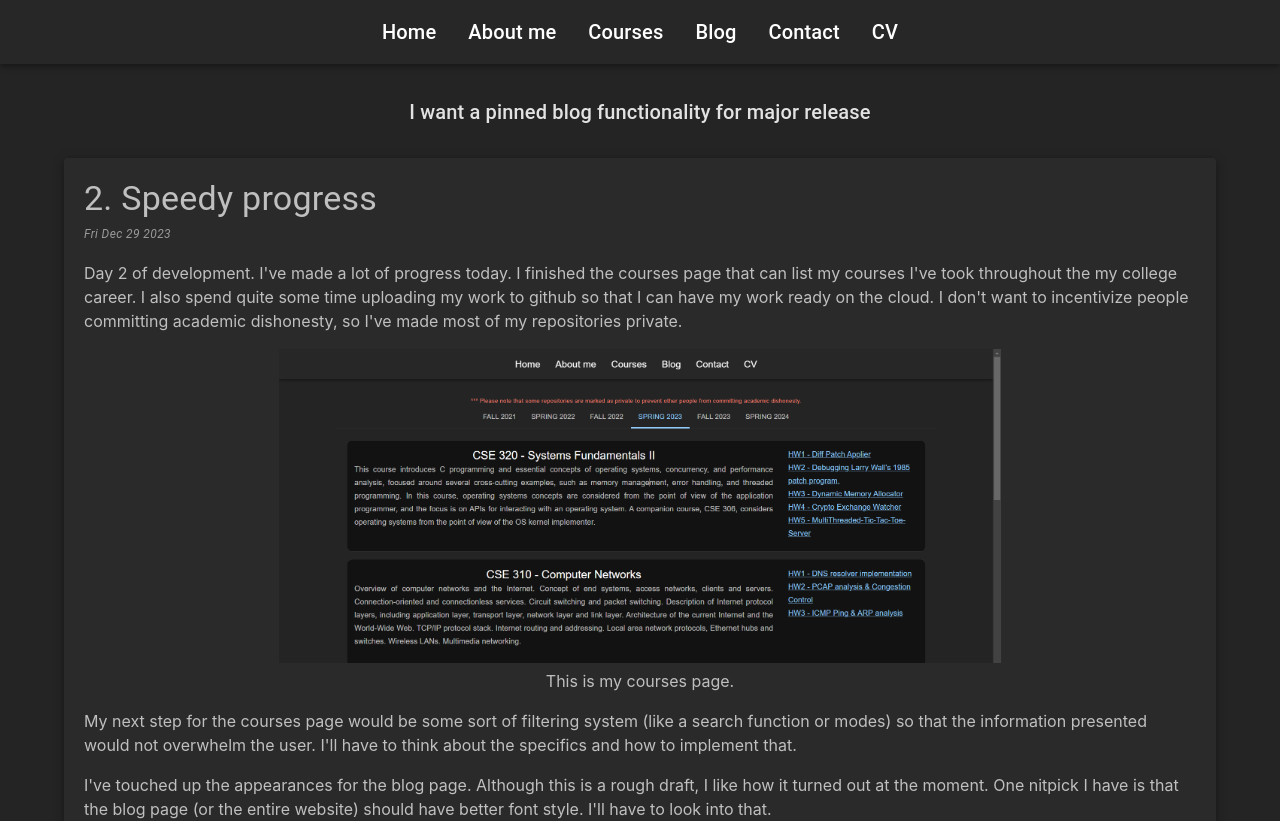
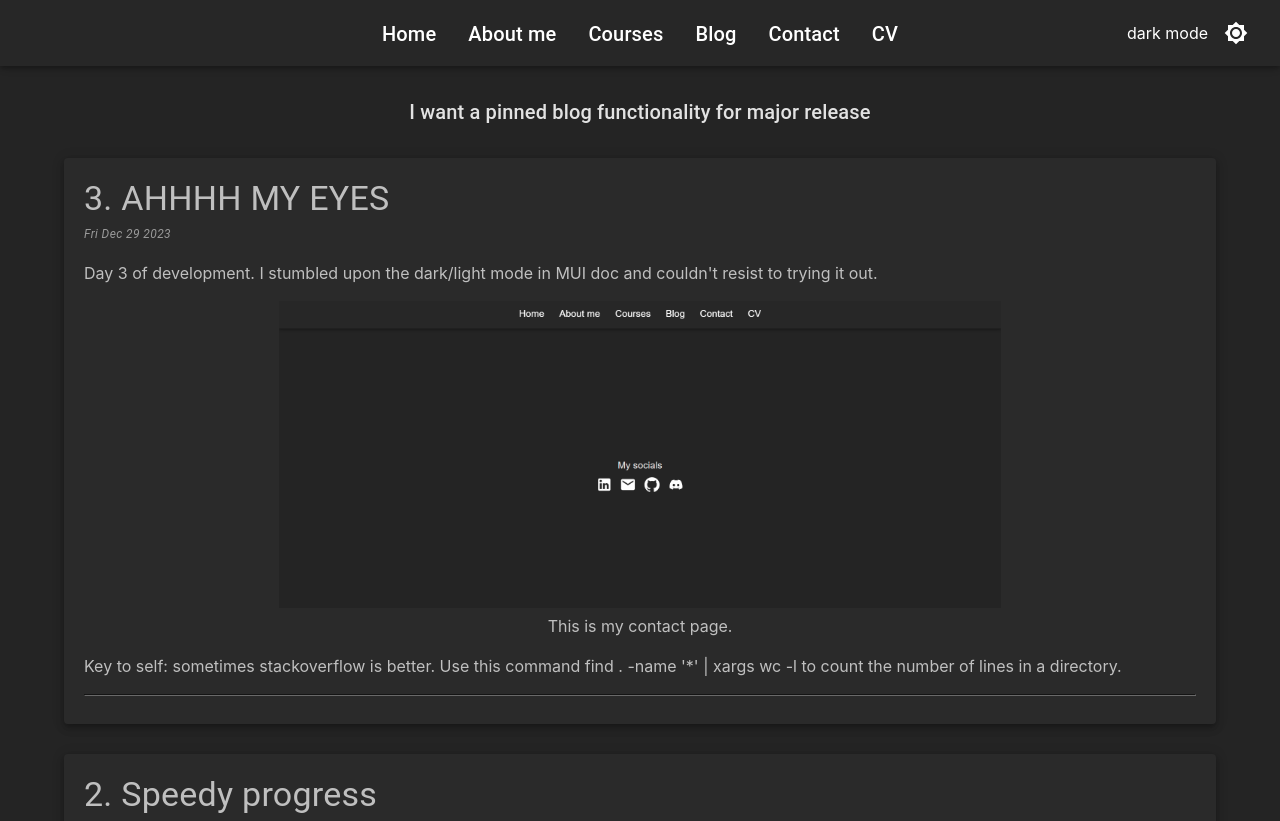
Before and after one commit to naxy-dong/personal-website, a React (Vite) app: page /Blog in a window 1280 px wide. Shown: the top 821 px of the page. Built offline with nearby package versions, Linux system fonts and the light colour scheme.

Commit message:
Added dark/light modes to the website and started blog on day 3

```diff
--- a/src/App.tsx
+++ b/src/App.tsx
@@ -1,3 +1,4 @@
+import * as React from "react";
 import { Route, Routes } from "react-router-dom";
 import "./Stylesheets/App.css";
 import Navbar from "./Components/Navbar";
@@ -7,13 +8,33 @@ import Blog from "./Pages/Blog";
 import Contact from "./Pages/Contact";
 import Courses from "./Pages/Courses";
 import { ThemeProvider, createTheme } from "@mui/material";
-const darkTheme = createTheme({ palette: { mode: "dark" } });
+
+const ColorModeContext = React.createContext({ toggleColorMode: () => {} });
 
 function App() {
+  const [mode, setMode] = React.useState<"light" | "dark">("dark");
+  const colorMode = React.useMemo(
+    () => ({
+      toggleColorMode: () => {
+        setMode((prevMode) => (prevMode === "light" ? "dark" : "light"));
+      },
+    }),
+    []
+  );
+
+  const theme = React.useMemo(
+    () =>
+      createTheme({
+        palette: {
+          mode,
+        },
+      }),
+    [mode]
+  );
+
   return (
-    <>
-      <ThemeProvider theme={darkTheme}>
-
+    <ColorModeContext.Provider value={colorMode}>
+      <ThemeProvider theme={theme}>
         <Navbar />
         <Routes>
           <Route path="/" element={<Home />} />
@@ -23,9 +44,8 @@ function App() {
           <Route path="/Contact" element={<Contact />} />
         </Routes>
       </ThemeProvider>
-
-    </>
+    </ColorModeContext.Provider>
   );
 }
 
-export default App;
+export { App, ColorModeContext };
--- a/src/Components/Navbar.tsx
+++ b/src/Components/Navbar.tsx
@@ -1,12 +1,17 @@
 import styled from "@emotion/styled";
+import { Box, Grid, IconButton, useTheme } from "@mui/material";
 import AppBar from "@mui/material/AppBar";
 import Toolbar from "@mui/material/Toolbar";
 import Typography from "@mui/material/Typography";
 import React from "react";
 import { Link } from "react-router-dom";
+import Brightness4Icon from "@mui/icons-material/Brightness4";
+import Brightness7Icon from "@mui/icons-material/Brightness7";
+import { ColorModeContext } from "../App";
 
 const StyledLink = styled(Link)`
   text-decoration: none;
+  margin-top: 2px;
   padding: 1rem;
   display: inline-block;
   color: white;
@@ -29,10 +34,16 @@ const navContainerStyles = {
 };
 
 function Navbar() {
+  const theme = useTheme();
+  const colorMode = React.useContext(ColorModeContext);
+
   return (
     <React.Fragment>
       <AppBar position="fixed">
         <Toolbar style={navContainerStyles}>
+          <Grid container spacing={3}>
+            <Grid item xs></Grid>
+            <Grid item xs={8}>
               <StyledLink to="/">
                 <Typography variant="h6">Home</Typography>
               </StyledLink>
@@ -56,6 +67,34 @@ function Navbar() {
               <StyledLink target="_blank" to="https://google.com">
                 <Typography variant="h6">CV</Typography>
               </StyledLink>
+            </Grid>
+            <Grid item xs>
+              <Box
+                sx={{
+                  display: "flex",
+                  height: "100%",
+                  width: "100%",
+                  alignItems: "center",
+                  justifyContent: "flex-end",
+                  // bgcolor: "background.default",
+                  color: "text.primary",
+                }}
+              >
+                {theme.palette.mode} mode
+                <IconButton
+                  sx={{ ml: 1 }}
+                  onClick={colorMode.toggleColorMode}
+                  color="inherit"
+                >
+                  {theme.palette.mode === "dark" ? (
+                    <Brightness7Icon />
+                  ) : (
+                    <Brightness4Icon />
+                  )}
+                </IconButton>
+              </Box>
+            </Grid>
+          </Grid>
         </Toolbar>
       </AppBar>
       <Toolbar />
--- a/src/data/blog.tsx
+++ b/src/data/blog.tsx
@@ -6,15 +6,46 @@ import {
 } from "../utils/blogutil";
 
 const assetPath = "src/assets/";
+
 const blogData = [
+  {
+    title: "AHHHH MY EYES",
+    date: new Date(2023, 11, 29),
+    content: () => {
+      const useMemoLink = makeLink(
+        "useMemo",
+        "https://react.dev/reference/react/useMemo"
+      );
+      const darkModeLink = makeLink(
+        "dark mode",
+        "https://mui.com/material-ui/customization/dark-mode/"
+      );
+      const htmlContent = `
+        ${makeParagraph(
+          "Day 3 of development. I stumbled upon the dark/light mode in MUI doc and couldn't resist to trying it out."
+        )}
+        ${makeImage(
+          assetPath + "day2-3.png",
+          "This is my contact page.",
+          "This is my contact page."
+        )}
+
+        ${makeParagraph(
+          `Key to self: sometimes stackoverflow is better. Use this command find . -name '*' | xargs wc -l to count the number of lines in a directory.`
+        )}
+        `;
+
+      return <div dangerouslySetInnerHTML={{ __html: htmlContent }} />;
+    },
+  },
   {
     title: "Speedy progress",
     date: new Date(2023, 11, 29),
     content: () => {
       const htmlContent = `
-      ${makeParagraph(
-        `Day 2 of development. I've made a lot of progress today. I finished the courses page that can list my courses I've took throughout the my college career. I also spend quite some time uploading my work to github so that I can have my work ready on the cloud. I don't want to incentivize people committing academic dishonesty, so I've made most of my repositories private.`
-      )}
+        ${makeParagraph(
+          `Day 2 of development. I've made a lot of progress today. I finished the courses page that can list my courses I've took throughout the my college career. I also spend quite some time uploading my work to github so that I can have my work ready on the cloud. I don't want to incentivize people committing academic dishonesty, so I've made most of my repositories private.`
+        )}
         ${makeImage(
           assetPath + "day2-1.png",
           "This is my courses page.",
@@ -57,7 +88,7 @@ const blogData = [
         "https://taiji-game.com/blog/"
       );
       const htmlContent = `
-        ${makeParagraph(`Today I've decided that I'll develop my own website out of boredom.
+        ${makeParagraph(`After 4 days of intense gaming with the new games I bought during Christmas, today I've decided that I'll develop my own website out of boredom.
         During the development of my website, I want to make a development
         blog for everything I do, including design decisions, showcase some
         of the interesting code, and things I've learned. The layout is heavily inspired by the game taiji, which the independent creator has ${taijiBlogLink} documenting the progress and updates of the game.`)}
--- a/src/main.tsx
+++ b/src/main.tsx
@@ -1,6 +1,6 @@
 import React from "react";
 import ReactDOM from "react-dom/client";
-import App from "./App.tsx";
+import { App } from "./App.tsx";
 import "./Stylesheets/index.css";
 import { BrowserRouter } from "react-router-dom";
 
```
Also changed, not shown: src/unused.md (+65 -1 lines). Lines whose indentation alone changed are shown as unchanged.
